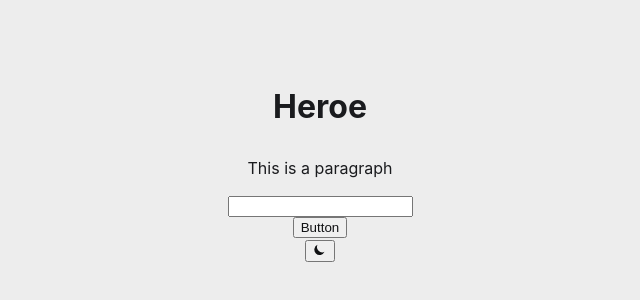
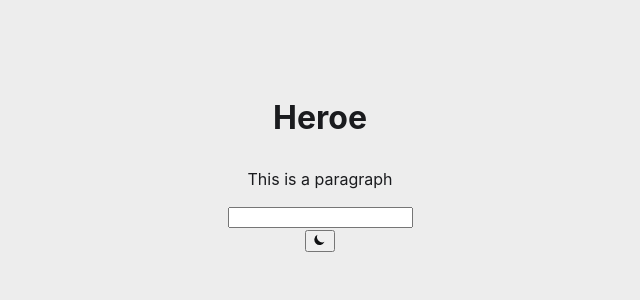
Before and after one commit to AlbanaCodes/react-theme-switcher, a React (Vite) app: page / in a window 1280 px wide. Shown: the part 240-540 px from the top of the page, without its empty margins (320-960 px from the left). Built offline with nearby package versions, Linux system fonts and the light colour scheme.

Commit message:
App.jsx file fix

```diff
--- a/src/components/Heroe.jsx
+++ b/src/components/Heroe.jsx
@@ -6,7 +6,6 @@ const Heroe = () => {
 	<h1>Heroe</h1>
 	<p>This is a paragraph</p>
 	<input type="text" />
-	<button>Button</button>
 	</>
   )
 }
```
Also changed, not shown: src/App.jsx (line endings or trailing spaces).
